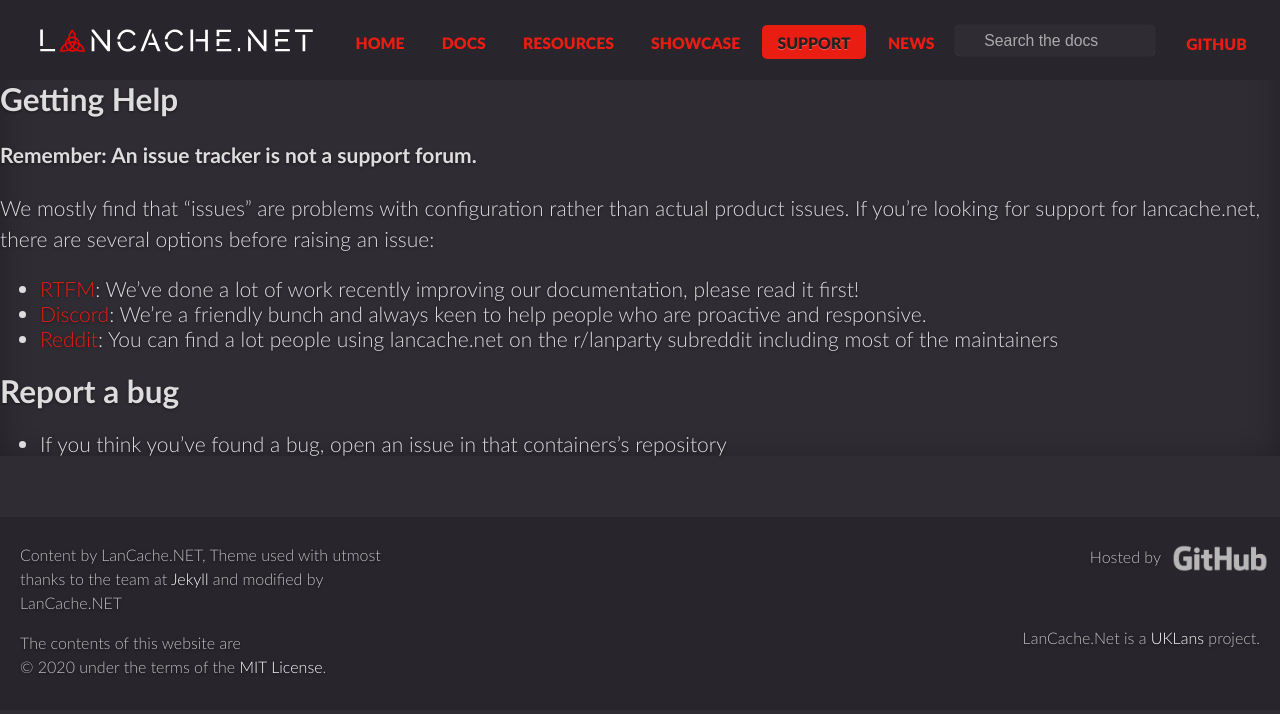
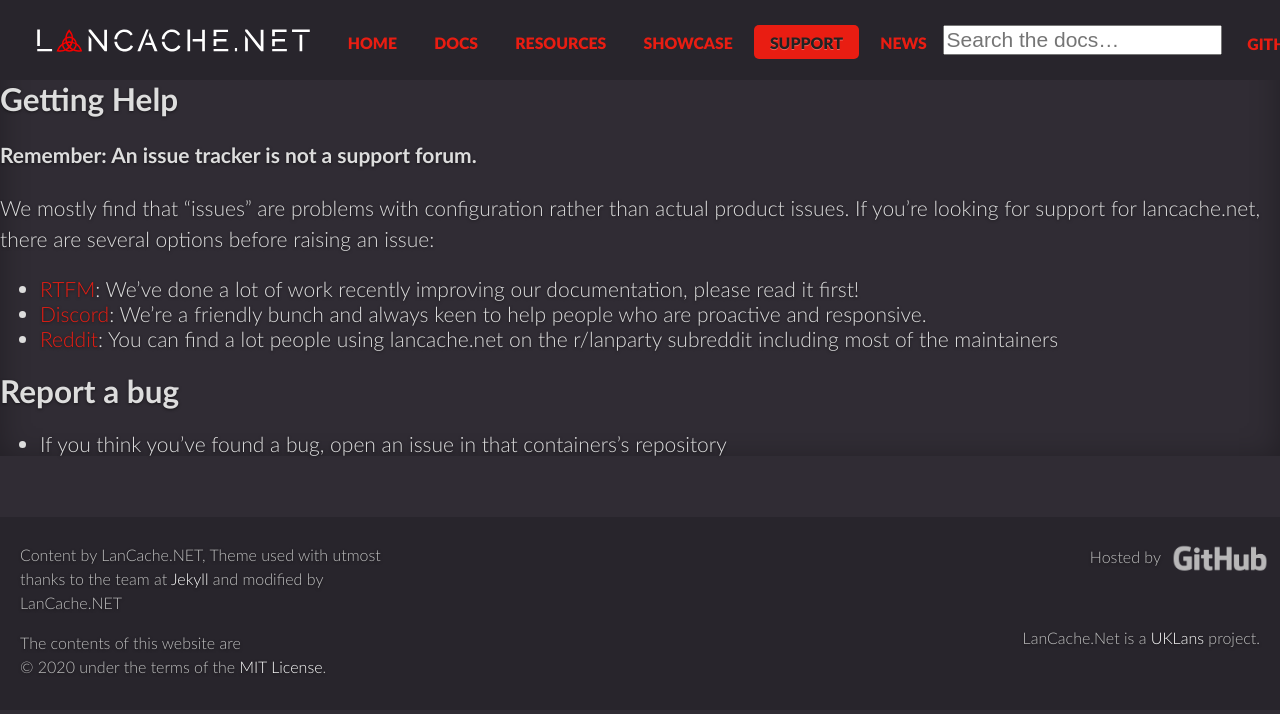
Before and after one commit to lancachenet/lancachenet.github.io, a Jekyll site: the page built from pages/support.md, in a window 1280 px wide. Shown: the top 714 px of the page. Built offline with Jekyll 4.4.1, drawn with Linux system fonts in a browser that asks for light colours; our own code applies the rules of GitHub Pages for plain Markdown files; comment, search, counter and statistics services are not loaded.

Commit message:
Update input.html

```diff
--- a/_includes/search/input.html
+++ b/_includes/search/input.html
@@ -1,21 +1,2 @@
-{% comment %}
-remove actual input
+
 <input type="text" id="docsearch-input" placeholder="Search the docs…">
-use temporary dummy input
-{% endcomment %}
-
-<form novalidate="novalidate" onsubmit="return false;" class="searchbox">
-    <div role="search" class="searchbox__wrapper">
-      <span class="algolia-autocomplete algolia-autocomplete-right" style="position: relative; display: inline-block; direction: ltr;"><input disabled id="docsearch" type="search" name="search" placeholder="Search the docs" autocomplete="off" required="required" class="searchbox__input ds-input" spellcheck="false" role="combobox" aria-autocomplete="list" aria-expanded="false" aria-label="search input" aria-owns="algolia-autocomplete-listbox-0" dir="auto" style="position: relative; vertical-align: top;"><pre aria-hidden="true" style="position: absolute; visibility: hidden; white-space: pre; font-family: sans-serif; font-size: 15.75px; font-style: normal; font-variant: normal; font-weight: 400; word-spacing: 0px; letter-spacing: normal; text-indent: 0px; text-rendering: auto; text-transform: none;">aew</pre><span class="ds-dropdown-menu ds-with-1" role="listbox" id="algolia-autocomplete-listbox-0" style="position: absolute; top: 100%; z-index: 100; left: 0px; right: auto; display: none;"><div class="ds-dataset-1"></div></span></span>
-      <button type="submit" title="Submit your search query." class="searchbox__submit">
-        <svg width="12" height="12" role="img" aria-label="Search">
-          <use xmlns:xlink="http://www.w3.org/1999/xlink" xlink:href="#sbx-icon-search-13"></use>
-        </svg>
-      </button>
-      <button type="reset" title="Clear the search query." class="searchbox__reset">
-        <svg width="12" height="12" role="img" aria-label="Reset">
-          <use xmlns:xlink="http://www.w3.org/1999/xlink" xlink:href="#sbx-icon-clear-3"></use>
-        </svg>
-      </button>
-    </div>
-</form>
```
